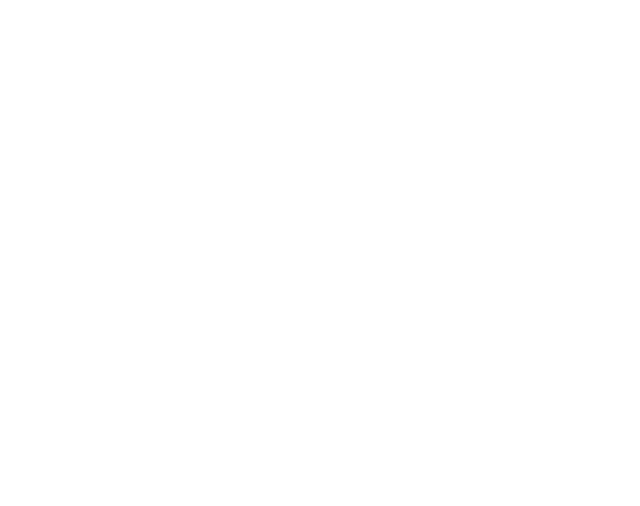
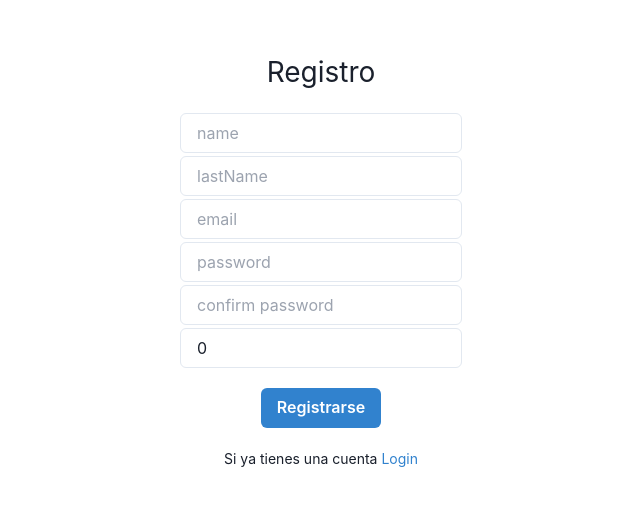
Before and after one commit to carlosatey/facturas, a React (Vite) app: page /register in a window 1280 px wide. Before the commit this address had no page. Shown: the part 140-646 px from the top of the page, without its empty margins (319-959 px from the left). Built offline with nearby package versions, Linux system fonts and the light colour scheme.

Commit message:
Register terminado

```diff
--- a/src/App.tsx
+++ b/src/App.tsx
@@ -19,7 +19,7 @@
     email: userPerfil?.email || "",
     createdAt: userPerfil?.createdAt || new Date(),
     id: userPerfil?.id || "",
-    telefono: userPerfil?.telefono || "",
+    phone: userPerfil?.phone || "",
     password: ""
   })
 
@@ -35,7 +35,7 @@
       email: null,
       createdAt: null,
       id: null,
-      telefono: null,
+      phone: null,
       password: null
     })
 
--- a/src/components/RuterController.tsx
+++ b/src/components/RuterController.tsx
@@ -4,6 +4,7 @@
 import { Show } from "../pages/Show";
 import { Edit } from "../pages/Edit";
 import { Login } from "../pages/Login";
+import { Register } from "../pages/Register";
 import { useAuthContext } from "../context/auth.context";
 
 const RuterController = () => {
@@ -13,6 +14,7 @@
         <Routes>
             <Route>
               <Route path="/" element={<Login/>} />
+              <Route path="/register" element={<Register/>} />
               <Route path="/home" element={ auth ? <Home/>: <Login/>} />
               <Route path="/new" element={ auth ? <New />: <Login/>} />
               <Route path="/show/:idFactura" element={ auth ?<Show />: <Login/>} />
--- a/src/interfaces/Users.ts
+++ b/src/interfaces/Users.ts
@@ -3,7 +3,7 @@
     createdAt?: Date | null;
     nombre?: string | null;
     apellidos?: string | null;
-    telefono?: string | null;
+    phone?: string | null;
     email?: string | null;
     password?: string | null;
 }
--- a/src/pages/Home.tsx
+++ b/src/pages/Home.tsx
@@ -59,10 +59,10 @@
                                 <option value='paid' >Pagada</option>
                                 <option value='notPaid'>No Pagada</option>
                             </Select>
-                            <Button colorScheme="green" p={4}>
+                            <Button colorScheme="green" px={8}>
                                 <Link to="/new">Agregar Factura</Link>
                             </Button>
-                            <Button onClick={ ()=> logout(navigate)}>
+                            <Button onClick={ ()=> logout(navigate)} px={8}>
                                 Cerrar Sesion
                             </Button>
                         </Box>
--- a/src/pages/Login.tsx
+++ b/src/pages/Login.tsx
@@ -98,7 +98,6 @@
                         <Box display={'flex'} alignItems={'center'} justifyContent={'center'} mt={5} gap={3} flexDirection={'column'}>
                             <Button
                                 colorScheme='green'
-                                size='md'
                                 p={5}
                                 type="submit"
                                 isLoading={isLoading}
@@ -107,8 +106,8 @@
                             </Button>
                             <Text fontSize={14}>
                                 Aún no tienes una cuenta{' '}
-                                <Link as={RouterLink} to="/register" color="blue.500">
-                                    Regístrate aquí
+                                <Link as={RouterLink} _hover={{ textDecoration: "underline" }} to="/register" color="blue.500">
+                                    Regístrarse
                                 </Link>
                             </Text>
                         </Box>
--- /dev/null
+++ b/src/pages/Register.tsx
@@ -0,0 +1,211 @@
+import { Flex, Box, Text, Input, Button, Link, useToast } from "@chakra-ui/react"
+import { Formik } from 'formik';
+import {useNavigate} from "react-router-dom";
+import { useLogin} from "../hooks/useLogin"
+import { Link as RouterLink } from 'react-router-dom'
+import * as Yup from 'yup';
+
+const Register = () => {
+    const toast = useToast();
+    const navigate = useNavigate();
+    const {userRegister} = useLogin()
+
+    const validationSchemaRegister = Yup.object({
+        name: Yup.string()
+          .required('El nombre es obligatorio')
+          .min(2, 'El nombre debe tener al menos 2 caracteres'),
+        lastName: Yup.string()
+          .required('El apellido es obligatorio')
+          .min(2, 'El apellido debe tener al menos 2 caracteres'),
+        email: Yup.string()
+          .required('El correo electrónico es obligatorio')
+          .email('Debe ser un correo electrónico válido'),
+        password: Yup.string()
+          .required('La contraseña es obligatoria')
+          .min(8, 'La contraseña debe tener al menos 8 caracteres')
+          .matches(/[a-z]/, 'La contraseña debe tener al menos una letra minúscula')
+          .matches(/[A-Z]/, 'La contraseña debe tener al menos una letra mayúscula')
+          .matches(/[0-9]/, 'La contraseña debe tener al menos un número'),
+          confirmPassword: Yup.string()
+          .required('Debe confirmar la contraseña')
+          .test(
+            'passwords-match',
+            'Las contraseñas deben coincidir',
+            function (value) {
+              return value === this.parent.password;
+            }
+          ),
+        phone: Yup.string()
+          .required('El teléfono es obligatorio')
+          .matches(/^[6789]\d{8}$/, 'El teléfono debe tener exactamente 9 dígitos y comenzar con 6, 7, 8 o 9'),
+    });
+
+    const onSubmit = async (
+        values: {
+            email: string;
+            password: string;
+            name: string;
+            lastName: string;
+            phone: number;
+            confirmPassword?: string;
+        }) => {
+        const { confirmPassword, ...filteredValues } = values;
+
+        const { data } = await userRegister({
+            ...filteredValues,
+            phone: String(filteredValues?.phone)
+        })
+
+        if (data && data?.email === filteredValues?.email) {
+            navigate("/")
+
+            return toast({
+                title: `El registro de ${data?.name} fue exitoso.`,
+                status: 'success',
+            })
+        }
+
+        toast({
+            title: `Error al registrar al usuario ${filteredValues?.email}, vuelva a intentarlo.`,
+            status: 'error',
+        })
+    }
+
+    return(
+        <>
+            <Flex flexDirection={'column'} alignItems={"center"} justifyContent={'center'} h={'100vh'}>
+                <Text mb={5} fontSize={28}>Registro</Text>
+                        <Formik
+                           initialValues={{ name: '', lastName: '', email: '', password: '', confirmPassword: '', phone: 0 }}
+                           validationSchema={validationSchemaRegister}
+                           onSubmit={onSubmit}
+                         >
+                           {props => (
+                             <form onSubmit={props.handleSubmit}>
+                                <Input
+                                placeholder="name"
+                                type="text"
+                                onChange={props.handleChange}
+                                onBlur={props.handleBlur}
+                                value={props.values.name}
+                                name="name"
+                                >
+                                </Input>
+                                <Text
+                                    opacity={props.errors.name ? 1 : 0}
+                                    color="red.500"
+                                    fontSize="12px"
+                                    mt="3px"
+                                >
+                                    {props.errors.name}
+                                </Text>
+
+                                <Input
+                                placeholder="lastName"
+                                type="text"
+                                onChange={props.handleChange}
+                                onBlur={props.handleBlur}
+                                value={props.values.lastName}
+                                name="lastName"
+                                >
+                                </Input>
+                                <Text
+                                    opacity={props.errors.lastName ? 1 : 0}
+                                    color="red.500"
+                                    fontSize="12px"
+                                    mt="3px"
+                                >
+                                    {props.errors.lastName}
+                                </Text>
+
+                                <Input
+                                placeholder="email"
+                                type="email"
+                                onChange={props.handleChange}
+                                onBlur={props.handleBlur}
+                                value={props.values.email}
+                                name="email"
+                                >
+                                </Input>
+                                <Text
+                                    opacity={props.errors.email ? 1 : 0}
+                                    color="red.500"
+                                    fontSize="12px"
+                                    mt="3px"
+                                >
+                                    {props.errors.email}
+                                </Text>
+
+                                <Input
+                                placeholder="password"
+                                type="password"
+                                onChange={props.handleChange}
+                                onBlur={props.handleBlur}
+                                value={props.values.password}
+                                name="password"
+                                >
+                                </Input>
+                                <Text
+                                    opacity={props.errors.password ? 1 : 0}
+                                    color="red.500"
+                                    fontSize="12px"
+                                    mt="3px"
+                                >
+                                    {props.errors.password}
+                                </Text>
+
+                                <Input
+                                placeholder="confirm password"
+                                type="password"
+                                onChange={props.handleChange}
+                                onBlur={props.handleBlur}
+                                value={props.values.confirmPassword}
+                                name="confirmPassword"
+                                >
+                                </Input>
+                                <Text
+                                    opacity={props.errors.confirmPassword ? 1 : 0}
+                                    color="red.500"
+                                    fontSize="12px"
+                                    mt="3px"
+                                >
+                                    {props.errors.confirmPassword}
+                                </Text>
+
+                                <Input
+                                placeholder="phone"
+                                type="tel"
+                                onChange={props.handleChange}
+                                onBlur={props.handleBlur}
+                                value={props.values.phone}
+                                name="phone"
+                                maxLength={9}
+                                >
+                                </Input>
+                                <Text
+                                    opacity={props.errors.phone ? 1 : 0}
+                                    color="red.500"
+                                    fontSize="12px"
+                                    mt="3px"
+                                >
+                                    {props.errors.phone}
+                                </Text>
+
+                                <Box display={'flex'} alignItems={'center'} flexDirection={'column'} gap={5} mt={5}>
+                                    <Button type="submit" colorScheme="blue">Registrarse</Button>
+                                    <Text fontSize={14}>
+                                         Si ya tienes una cuenta
+                                         <Link as={RouterLink} _hover={{ textDecoration: "underline" }} to="/" color="blue.500"> Login</Link>
+                                    </Text>
+                                </Box>
+
+                             </form>
+                           )}
+                        </Formik>
+                    </Flex>
+
+                </>
+            )
+}
+
+export {Register}
```
